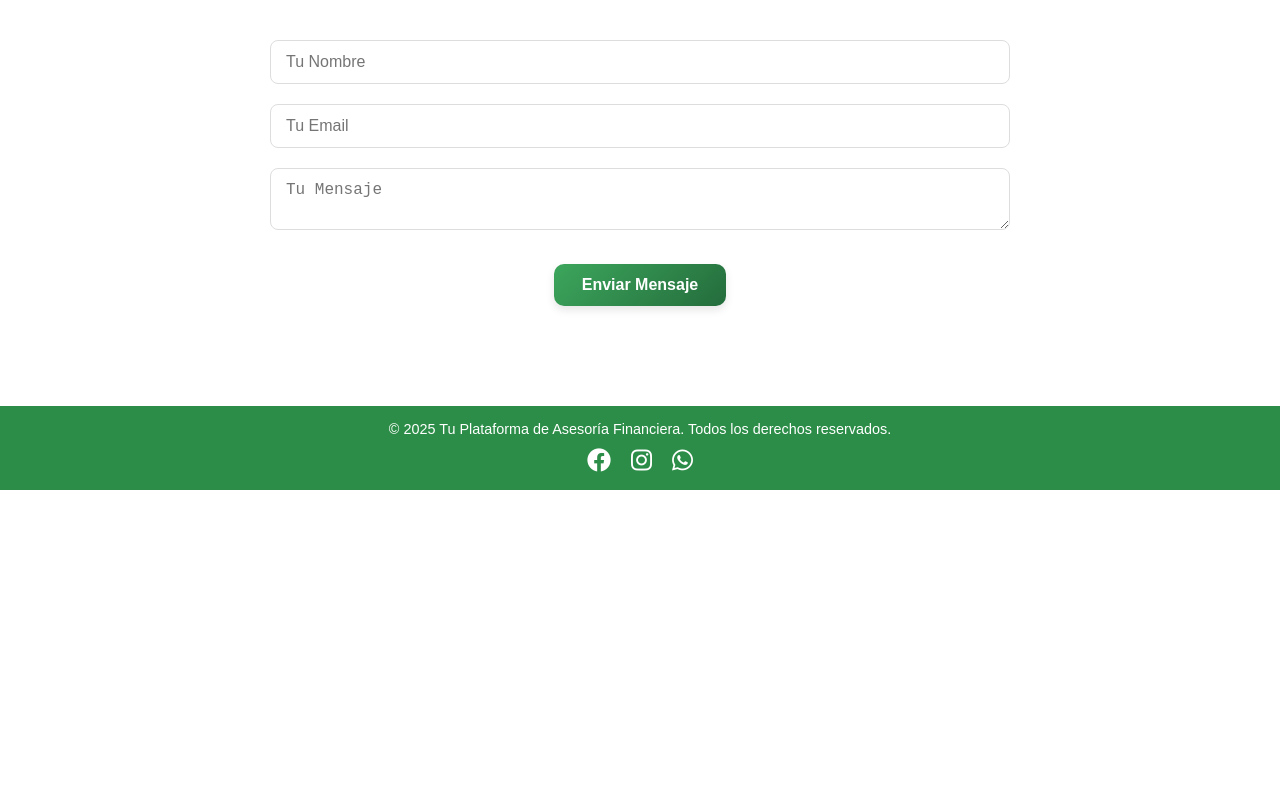
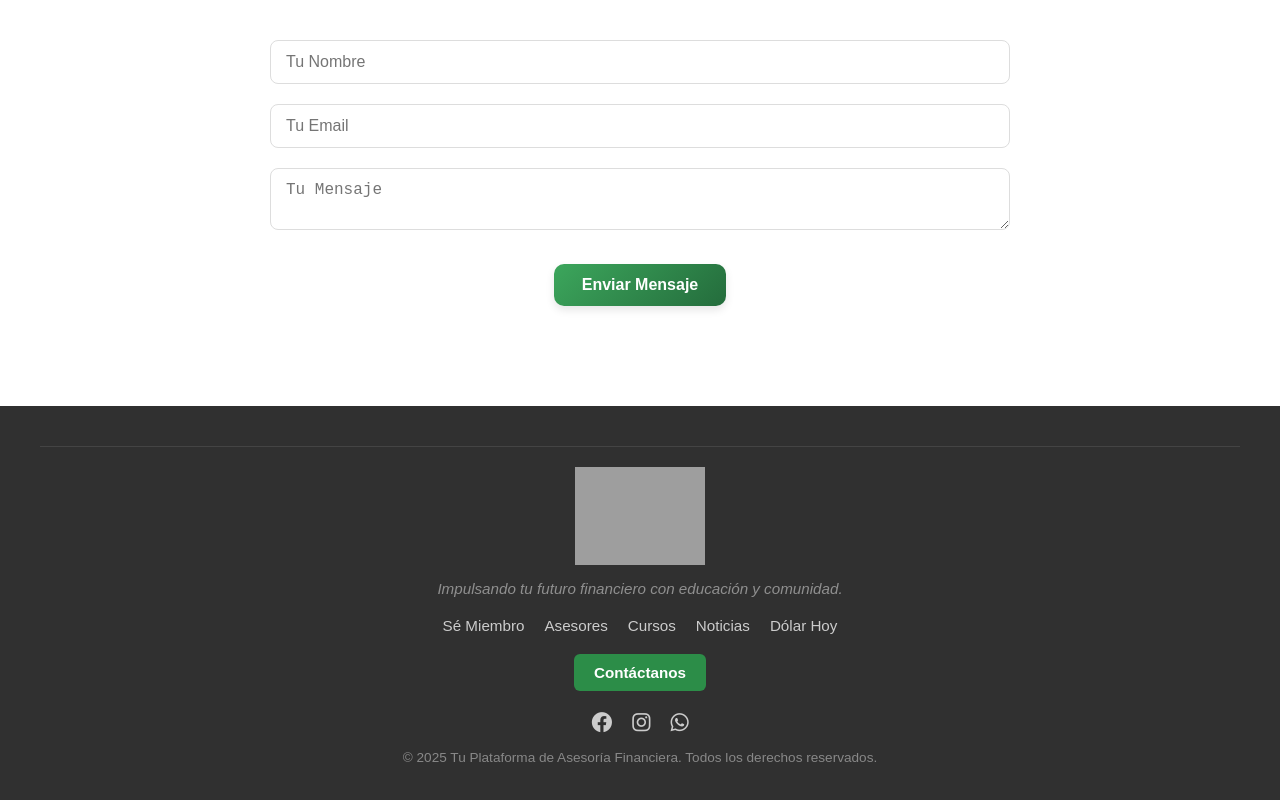
Before and after one commit to Tomas1995111/impulsoweb, a React (Create React App) app: page / in a window 1280 px wide. Shown: the part 1838-2638 px from the top of the page. Before the commit the page ends 2328 px from the top, so only its background shows below. Built offline with nearby package versions, Linux system fonts and the light colour scheme; grey boxes are pictures that could not be loaded.

Commit message:
footer mejorado

```diff
--- a/src/components/Footer.js
+++ b/src/components/Footer.js
@@ -1,24 +1,43 @@
 import React from 'react';
 import './styles/Footer.css';
-
+import logoFooter from '../assets/LOGOSIMPULSOMERVAL-03.png';
 const Footer = () => {
   return (
     <footer className="footer">
-      <p>&copy; {new Date().getFullYear()} Tu Plataforma de Asesoría Financiera. Todos los derechos reservados.</p>
+      <div className="footer-container">
+        {/* Logo */}
+        <img src={logoFooter} alt="Impulso Merval Logo" className="footer-logo" />
 
-      {/* Iconos de redes sociales */}
+        {/* Frase institucional */}
+        <p className="footer-motto">Impulsando tu futuro financiero con educación y comunidad.</p>
+
+        {/* Enlaces internos */}
+        <div className="footer-links">
+          <a href="/MemberShip">Sé Miembro</a>
+          <a href="/asesores-financieros">Asesores</a>
+          <a href="/cursos">Cursos</a>
+          <a href="/noticias">Noticias</a>
+          <a href="/DollarWidget">Dólar Hoy</a>
+        </div>
+
+        {/* Botón de contacto */}
+        <a href="/asesores-financieros" className="footer-cta">Contáctanos</a>
+
+        {/* Redes sociales */}
         <div className="social-icons">
           <a href="https://www.facebook.com/impulso.merval" target="_blank" rel="noopener noreferrer">
             <i className="fab fa-facebook"></i>
           </a>
-
           <a href="https://www.instagram.com/impulsomerval" target="_blank" rel="noopener noreferrer">
             <i className="fab fa-instagram"></i>
           </a>
           <a href="https://wa.me/5491124035535" target="_blank" rel="noopener noreferrer">
             <i className="fab fa-whatsapp"></i>
           </a>
+        </div>
 
+        {/* Copyright */}
+        <p className="footer-copy">&copy; {new Date().getFullYear()} Tu Plataforma de Asesoría Financiera. Todos los derechos reservados.</p>
       </div>
     </footer>
   );
--- a/src/components/WhatsAppButton.js
+++ b/src/components/WhatsAppButton.js
@@ -4,7 +4,7 @@ import "./styles/WhatsAppButton.css";
 const WhatsAppButton = () => {
   return (
     <a
-      href="https://wa.me/549XXXXXXXXX" // Reemplaza con tu número de WhatsApp
+      href="https://wa.me/5491124035535" // Reemplaza con tu número de WhatsApp
       className="whatsapp-button"
       target="_blank"
       rel="noopener noreferrer"
--- a/src/components/styles/Footer.css
+++ b/src/components/styles/Footer.css
@@ -1,27 +1,102 @@
 .footer {
+    background-color: #303030;
+    padding: 40px 20px;
+    color: #ccc;
+    text-align: center;
+    font-size: 0.95rem;
+    animation: fadeIn 1s ease-in-out;
+  }
+
+  .footer-container {
+    max-width: 1200px;
+    margin: 0 auto;
+    border-top: 1px solid #444;
+    padding-top: 20px;
+  }
+
+  .footer-logo {
+    width: 130px;
+    margin: 0 auto 15px;
+    display: block;
+  }
+
+  .footer-motto {
+    font-style: italic;
+    color: #8f8f8f;
+    margin-bottom: 20px;
+  }
+
+  .footer-links {
+    display: flex;
+    justify-content: center;
+    flex-wrap: wrap;
+    gap: 20px;
+    margin-bottom: 20px;
+  }
+
+  .footer-links a {
+    color: #ccc;
+    text-decoration: none;
+    font-size: 0.95rem;
+    transition: color 0.3s;
+  }
+
+  .footer-links a:hover {
+    color: #2C8D48;
+  }
+
+  .footer-cta {
+    display: inline-block;
+    margin-bottom: 20px;
     background-color: #2C8D48;
-    color: white;
-    text-align: center;
-    padding: 15px;
-    font-size: 0.9rem;
-    position: relative;
-    bottom: 0;
-    width: 100vw; /* Asegura que ocupe todo el ancho de la pantalla */
-    left: 50%; /* Centra el footer */
-    transform: translateX(-50%); /* Corrige la posición para que cubra toda la pantalla */
+    color: #fff;
+    padding: 10px 20px;
+    border-radius: 6px;
+    text-decoration: none;
+    font-weight: bold;
+    transition: background-color 0.3s;
   }
+
+  .footer-cta:hover {
+    background-color: #25733a;
+  }
+
   .social-icons {
-    margin-top: 10px;
+    display: flex;
+    justify-content: center;
+    gap: 20px;
+    margin-bottom: 15px;
   }
 
   .social-icons a {
-    color: white;
-    font-size: 1.5rem;
-    margin: 0 10px;
-    transition: transform 0.3s ease-in-out;
+    color: #ccc;
+    font-size: 1.3rem;
+    transition: color 0.3s;
   }
 
   .social-icons a:hover {
-    transform: scale(1.2);
-    color: #8DF224; /* Color verde neón */
+    color: #2C8D48;
   }
+
+  .footer-copy {
+    font-weight: 300;
+    font-size: 0.85rem;
+    color: #888;
+  }
+
+
+  /* Responsive */
+  @media (max-width: 600px) {
+    .footer-links {
+      flex-direction: column;
+      align-items: center;
+    }
+
+    .social-icons {
+      flex-wrap: wrap;
+    }
+
+    .footer-logo {
+      width: 100px;
+    }
+  }
```
Lines whose indentation alone changed are shown as unchanged.
